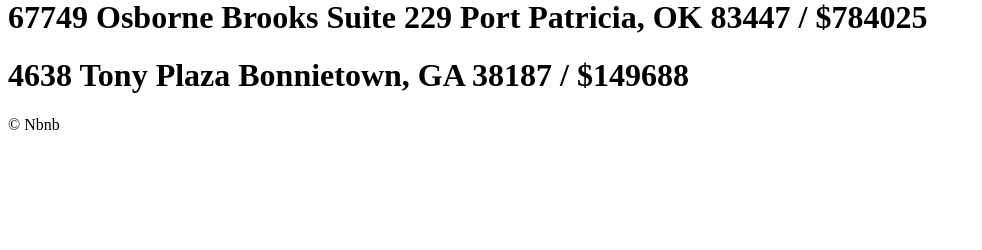
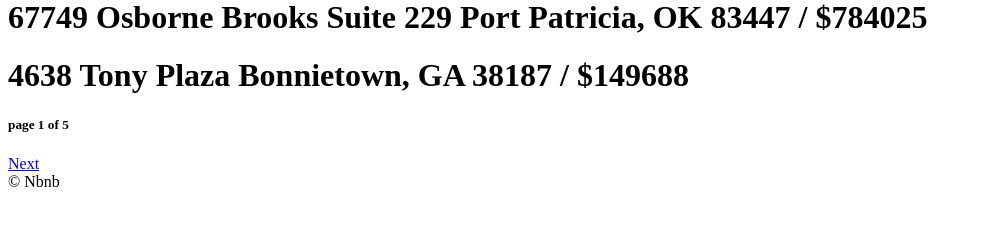
Before and after one commit to jis478/Clone-coding-Airbnb, a Django app: page / in a window 1280 px wide. Shown: the part 550-800 px from the top of the page, without its empty margins (0-982 px from the left). Run offline with Django 3.2, Linux system fonts and the light colour scheme; data comes from the database, SQL or seed files in the repository.

Commit message:
page navigation added

```diff
--- a/rooms/views.py
+++ b/rooms/views.py
@@ -1,10 +1,20 @@
+from math import ceil
 from django.shortcuts import render
 from . import models
 
 
 def all_rooms(request):
-    page = int(request.GET.get("page", 1)) # Query dictionary
-    limit = 10 * page
+    page = int(request.GET.get("page", 1))  # Query dictionary
+    # print(page)
+    # page = int(page or 1)
+    pagesize = 10
+    limit = pagesize * page
     offset = limit - 10
     rooms = models.Room.objects.all()[offset:limit]
-    return render(request, "rooms/home.html", context={"rooms": rooms})
+    # page_count = len(rooms) // pagesize
+    page_count = ceil(models.Room.objects.count() // pagesize)
+    return render(
+        request,
+        "rooms/home.html",
+        context={"rooms": rooms, "page": page, "page_count": page_count, "page_range": range(1,page_count)},
+    )
--- a/templates/rooms/home.html
+++ b/templates/rooms/home.html
@@ -1,5 +1,4 @@
 {% extends "base.html" %}
-
 
 {% block page_name %}
 Home
@@ -12,4 +11,15 @@ Home
 {% endfor %}
 
 
+{% if page is not 1 %}
+<a href="?page={{page|add:-1}}">Previous</a>
+{% endif %}
+
+<h5>page {{page}} of {{page_count}} </h5>
+
+{% if page is not page_count %}
+<a href="?page={{page|add:1}}">Next</a>
+{% endif %}
+
+
 {% endblock content %}
```
